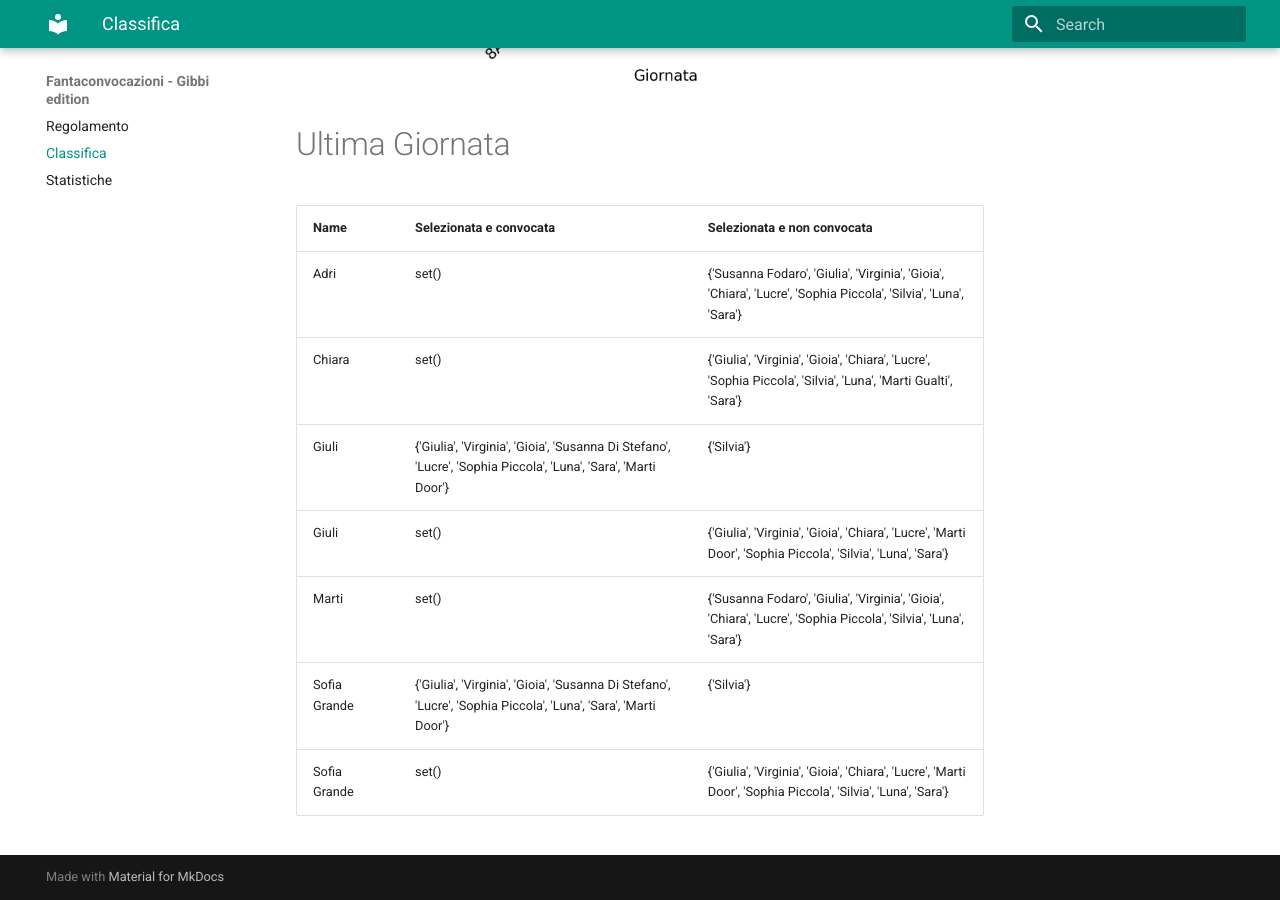
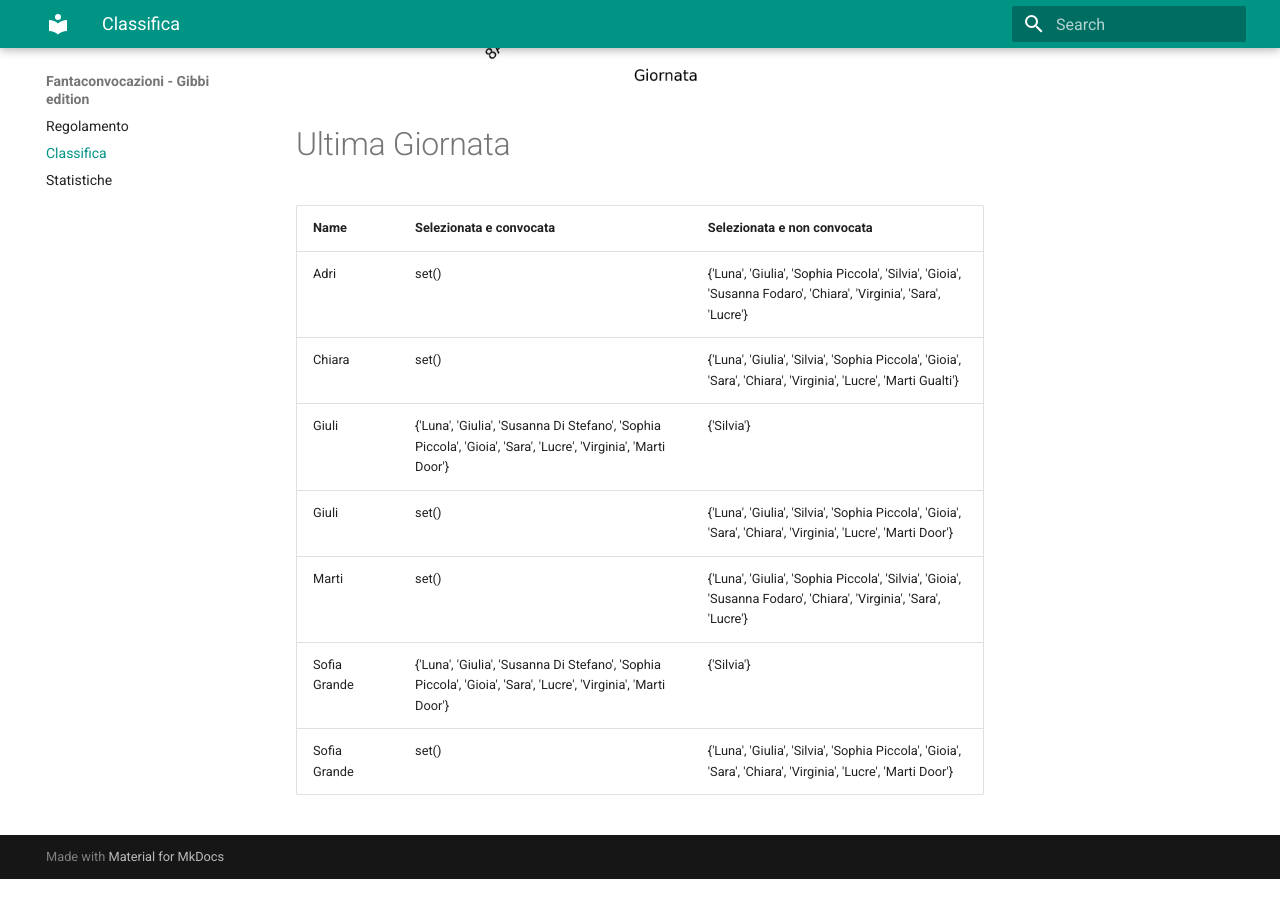
Before and after one commit to martinig94/fantagibbi, an MkDocs documentation site: the page built from docs/Classifica.md, in a window 1280 px wide and 900 px high, scrolled down 1024 px. Built offline with MkDocs 1.6.1 and Material for MkDocs 9.7.7, drawn with Linux system fonts in a browser that asks for light colours; after the commit the page ends 1903 px from its top, so only the background shows below that.

Commit message:
Auto-update from main.py

```diff
--- a/docs/Classifica.md
+++ b/docs/Classifica.md
@@ -18,11 +18,11 @@
 <!-- START_TABLE CORRECT -->
 | Name         | Selezionata e convocata                                                                                        | Selezionata e non convocata                                                                                      |
 |:-------------|:---------------------------------------------------------------------------------------------------------------|:-----------------------------------------------------------------------------------------------------------------|
-| Adri         | set()                                                                                                          | {'Susanna Fodaro', 'Giulia', 'Virginia', 'Gioia', 'Chiara', 'Lucre', 'Sophia Piccola', 'Silvia', 'Luna', 'Sara'} |
-| Chiara       | set()                                                                                                          | {'Giulia', 'Virginia', 'Gioia', 'Chiara', 'Lucre', 'Sophia Piccola', 'Silvia', 'Luna', 'Marti Gualti', 'Sara'}   |
-| Giuli        | {'Giulia', 'Virginia', 'Gioia', 'Susanna Di Stefano', 'Lucre', 'Sophia Piccola', 'Luna', 'Sara', 'Marti Door'} | {'Silvia'}                                                                                                       |
-| Giuli        | set()                                                                                                          | {'Giulia', 'Virginia', 'Gioia', 'Chiara', 'Lucre', 'Marti Door', 'Sophia Piccola', 'Silvia', 'Luna', 'Sara'}     |
-| Marti        | set()                                                                                                          | {'Susanna Fodaro', 'Giulia', 'Virginia', 'Gioia', 'Chiara', 'Lucre', 'Sophia Piccola', 'Silvia', 'Luna', 'Sara'} |
-| Sofia Grande | {'Giulia', 'Virginia', 'Gioia', 'Susanna Di Stefano', 'Lucre', 'Sophia Piccola', 'Luna', 'Sara', 'Marti Door'} | {'Silvia'}                                                                                                       |
-| Sofia Grande | set()                                                                                                          | {'Giulia', 'Virginia', 'Gioia', 'Chiara', 'Lucre', 'Marti Door', 'Sophia Piccola', 'Silvia', 'Luna', 'Sara'}     |
+| Adri         | set()                                                                                                          | {'Luna', 'Giulia', 'Sophia Piccola', 'Silvia', 'Gioia', 'Susanna Fodaro', 'Chiara', 'Virginia', 'Sara', 'Lucre'} |
+| Chiara       | set()                                                                                                          | {'Luna', 'Giulia', 'Silvia', 'Sophia Piccola', 'Gioia', 'Sara', 'Chiara', 'Virginia', 'Lucre', 'Marti Gualti'}   |
+| Giuli        | {'Luna', 'Giulia', 'Susanna Di Stefano', 'Sophia Piccola', 'Gioia', 'Sara', 'Lucre', 'Virginia', 'Marti Door'} | {'Silvia'}                                                                                                       |
+| Giuli        | set()                                                                                                          | {'Luna', 'Giulia', 'Silvia', 'Sophia Piccola', 'Gioia', 'Sara', 'Chiara', 'Virginia', 'Lucre', 'Marti Door'}     |
+| Marti        | set()                                                                                                          | {'Luna', 'Giulia', 'Sophia Piccola', 'Silvia', 'Gioia', 'Susanna Fodaro', 'Chiara', 'Virginia', 'Sara', 'Lucre'} |
+| Sofia Grande | {'Luna', 'Giulia', 'Susanna Di Stefano', 'Sophia Piccola', 'Gioia', 'Sara', 'Lucre', 'Virginia', 'Marti Door'} | {'Silvia'}                                                                                                       |
+| Sofia Grande | set()                                                                                                          | {'Luna', 'Giulia', 'Silvia', 'Sophia Piccola', 'Gioia', 'Sara', 'Chiara', 'Virginia', 'Lucre', 'Marti Door'}     |
 <!-- END_TABLE CORRECT -->
```
